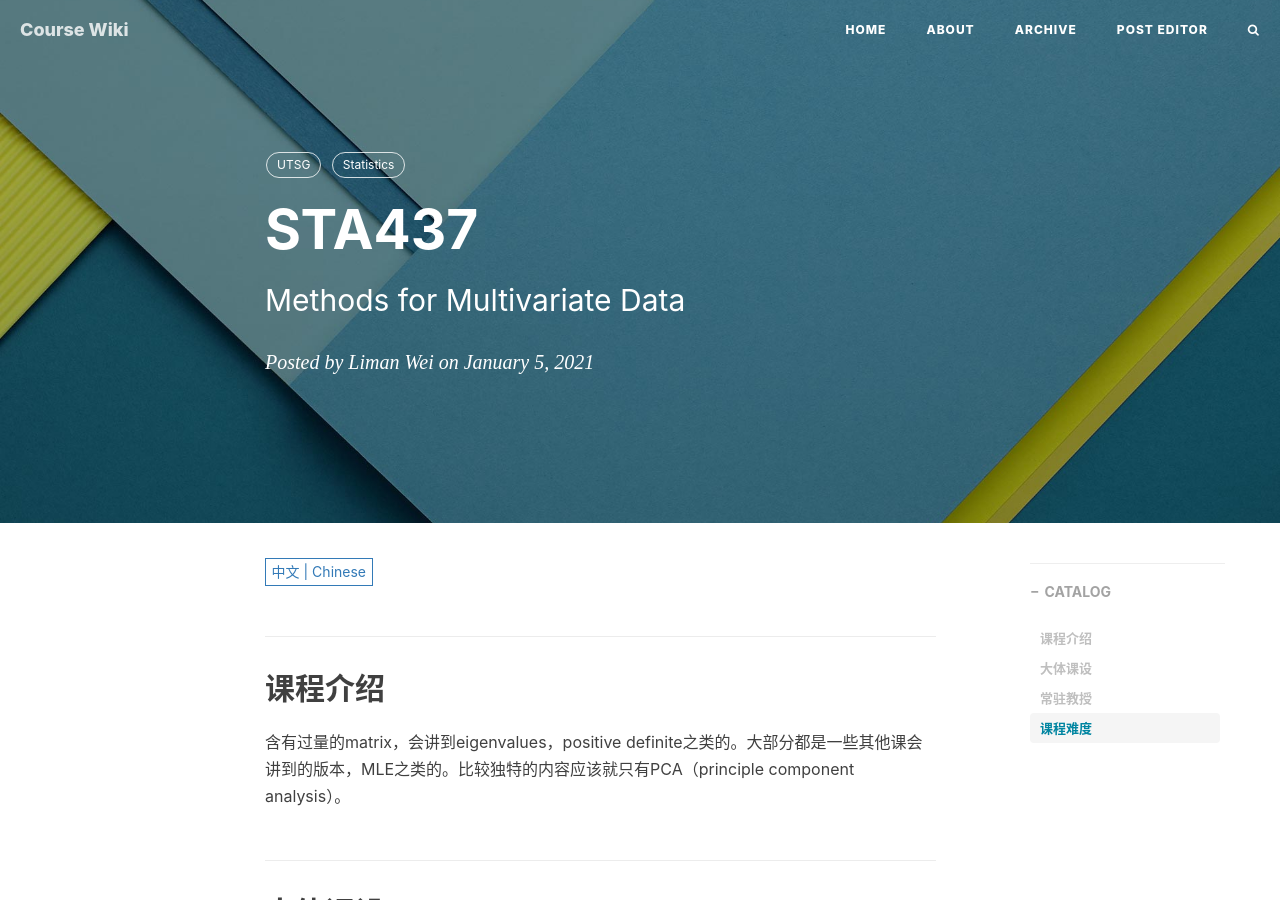
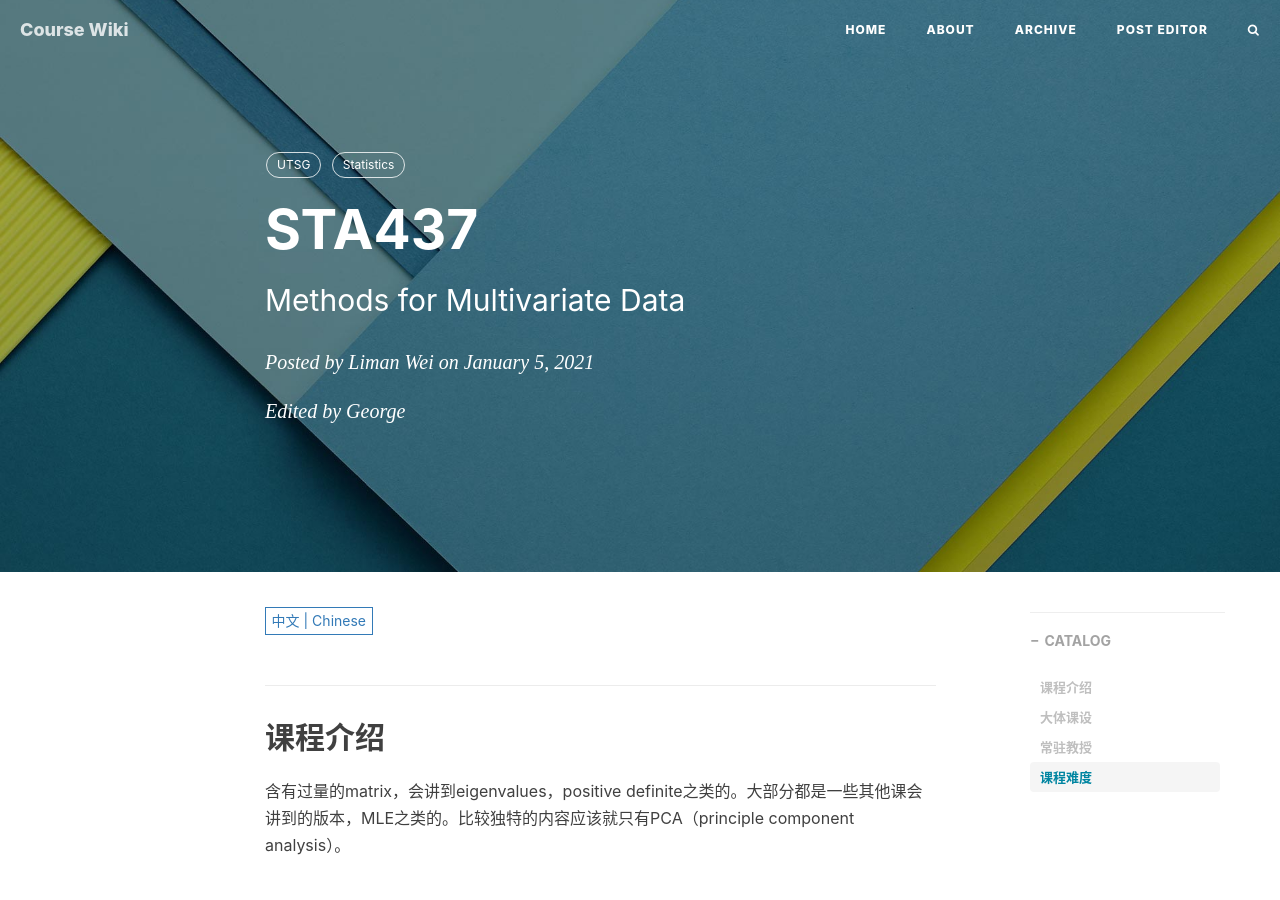
Before and after one commit to UT-Application-Development-Association/course-wiki, a Jekyll site: the page built from _posts/2021-01-06-STA437.md, in a window 1280 px wide and 900 px high. Built offline with Jekyll 4.4.1, drawn with Linux system fonts in a browser that asks for light colours; nearby versions of some CDN libraries; comment, search, counter and statistics services are not loaded.

Commit message:
Update STA437

```diff
--- a/_posts/2021-01-06-STA437.md
+++ b/_posts/2021-01-06-STA437.md
@@ -5,6 +5,8 @@ subtitle: "Methods for Multivariate Data"
 date: 2021/01/05
 multilingual: True
 author: "Liman Wei"
+editor:
+    - "George"
 tags:
     -  UTSG
     -  Statistics
```
